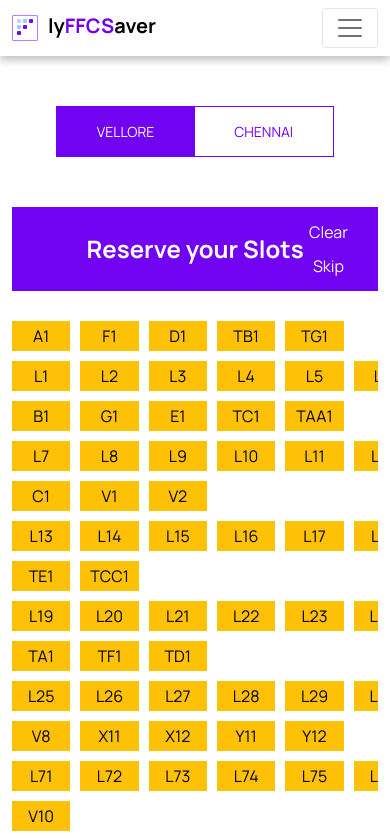
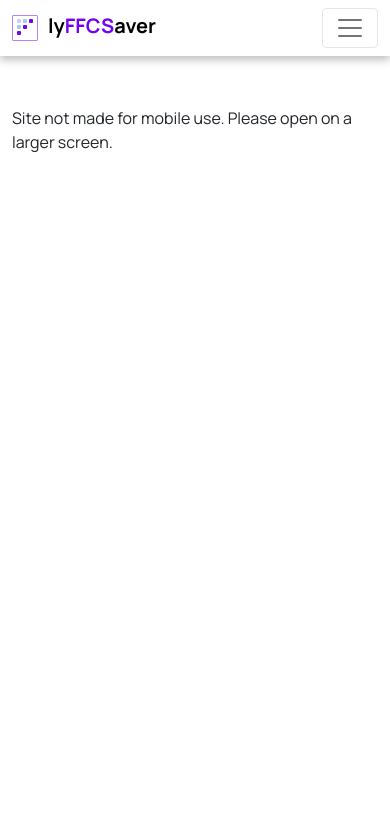
Before and after one commit to STCVIT/Lyffcsaver, a React (Create React App) app: page / in a window 390 px wide. Shown: the top 839 px of the page. Built offline with nearby package versions, Linux system fonts and the light colour scheme.

Commit message:
Added check for mobile screens

```diff
--- a/public/workers/worker.js
+++ b/public/workers/worker.js
@@ -189,7 +189,7 @@ const getSlotCombinations = (
     mapping,
     newCombinations
   );
-  console.log(result, courseIDs.slice(1), classes, mapping, newCombinations);
+  // console.log(result, courseIDs.slice(1), classes, mapping, newCombinations);
   return result;
 };
 
--- a/src/components/Main.js
+++ b/src/components/Main.js
@@ -61,9 +61,24 @@ const Main = () => {
     getSchedulesForSlots(slots.join("+"));
     setCurrentlySelectedSlots(slots);
   };
-
+  const isClientMobile = () => {
+    let mql = window.matchMedia("(max-width: 750px)");
+    if (
+      // /Android|webOS|iPhone|iPad|iPod|BlackBerry|IEMobile|Opera Mini/i.test(
+      //   navigator.userAgent
+      // ) &&
+      mql.matches
+    ) {
+      return true;
+    }
+    return false;
+  };
   return (
     <Container className={styles.container}>
+      {isClientMobile() ? (
+        <>Site not made for mobile use. Please open on a larger screen.</>
+      ) : (
+        <>
           <Options
             getCourseID={getCourseID}
             generateTimetables={getAllSlotCombinations}
@@ -76,8 +91,11 @@ const Main = () => {
             currentlySelectedSlots={currentlySelectedSlots}
             selectSlots={selectSlots}
           ></TimetablesSection>
+        </>
+      )}
     </Container>
   );
+  // return {<>}
 };
 
 export default Main;
```
Lines whose indentation alone changed are shown as unchanged.
